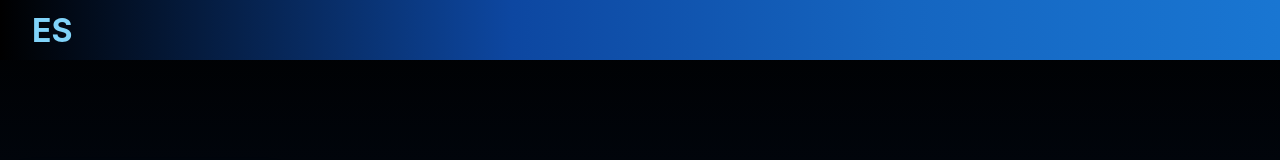
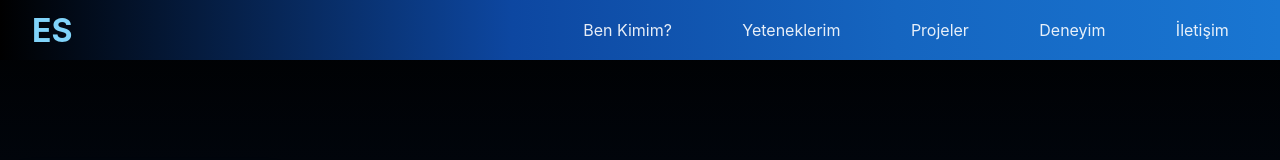
Before and after one commit to EceSol/React_Nodejs_Portfolyo, a React (Create React App) app: page / in a window 1280 px wide. Shown: the top 160 px of the page. Built offline with nearby package versions, Linux system fonts and the light colour scheme; no server answers.

Commit message:
responsive düzenlendi

```diff
--- a/src/components/Navigation.jsx
+++ b/src/components/Navigation.jsx
@@ -5,6 +5,7 @@ import { motion, AnimatePresence } from 'framer-motion';
 const Nav = styled.nav`
   display: flex;
   align-items: center;
+  justify-content: space-between;
   height: 60px;
   padding: 0 2rem;
   position: fixed;
@@ -30,23 +31,22 @@ const Logo = styled(motion.div)`
   font-size: 2rem;
   font-weight: bold;
   color: #81d4fa;
-  margin-right: 3rem;
   cursor: pointer;
   z-index: 1001;
 
   @media (max-width: 768px) {
     font-size: 1.5rem;
-    margin-right: 0;
   }
 `;
 
 const NavItems = styled(motion.div)`
   display: flex;
   gap: 2rem;
-  margin-left: auto;
   align-items: center;
 
   @media (max-width: 768px) {
+    display: ${({ $isOpen }) => ($isOpen ? 'flex' : 'none')};
+    flex-direction: column;
     position: fixed;
     top: 0;
     left: 0;
@@ -58,15 +58,11 @@ const NavItems = styled(motion.div)`
       #1565c0 70%,
       #1976d2 100%
     );
-    flex-direction: column;
-    padding: 4rem 2rem;
-    gap: 1.5rem;
+    padding-top: 70px;
+    gap: 2rem;
     align-items: center;
-    justify-content: center;
-    pointer-events: ${({ $isOpen }) => ($isOpen ? 'auto' : 'none')};
-    opacity: ${({ $isOpen }) => ($isOpen ? 1 : 0)};
-    visibility: ${({ $isOpen }) => ($isOpen ? 'visible' : 'hidden')};
-    transition: opacity 0.3s ease, visibility 0.3s ease;
+    justify-content: flex-start;
+    z-index: 1000;
   }
 `;
 
@@ -79,7 +75,7 @@ const NavItem = styled(motion.a)`
   font-size: 1rem;
   position: relative;
   overflow: hidden;
-  width: auto;
+  white-space: nowrap;
 
   &:before {
     content: '';
@@ -131,30 +127,31 @@ const MenuButton = styled(motion.button)`
     display: flex;
     align-items: center;
     justify-content: center;
-    margin-left: auto;
   }
 `;
 
 const Navigation = () => {
   const [isMenuOpen, setIsMenuOpen] = useState(false);
   const [activeSection, setActiveSection] = useState('home');
-  const [windowWidth, setWindowWidth] = useState(window.innerWidth);
 
   const menuVariants = {
     hidden: {
       opacity: 0,
-      y: -20,
-      transition: {
-        duration: 0.2
-      }
+      y: -20
     },
     visible: {
       opacity: 1,
       y: 0,
       transition: {
         duration: 0.3,
-        staggerChildren: 0.1,
-        when: "beforeChildren"
+        staggerChildren: 0.1
+      }
+    },
+    exit: {
+      opacity: 0,
+      y: -20,
+      transition: {
+        duration: 0.2
       }
     }
   };
@@ -166,30 +163,12 @@ const Navigation = () => {
     },
     visible: {
       opacity: 1,
-      y: 0,
-      transition: {
-        duration: 0.3
-      }
+      y: 0
     }
   };
 
   useEffect(() => {
-    const handleResize = () => {
-      setWindowWidth(window.innerWidth);
-      if (window.innerWidth > 768) {
-        setIsMenuOpen(false);
-        document.body.style.overflow = 'unset';
-      }
-    };
-
-    window.addEventListener('resize', handleResize);
-    return () => window.removeEventListener('resize', handleResize);
-  }, []);
-
-  useEffect(() => {
     const handleScroll = () => {
-      if (isMenuOpen && windowWidth <= 768) return;
-
       const sections = ['home', 'about', 'skills', 'projects', 'experience', 'contact'];
 
       for (const section of sections) {
@@ -208,32 +187,31 @@ const Navigation = () => {
     handleScroll();
 
     return () => window.removeEventListener('scroll', handleScroll);
-  }, [isMenuOpen, windowWidth]);
+  }, []);
 
   const scrollToSection = (sectionId) => {
     const element = document.getElementById(sectionId);
     if (element) {
-      const offset = windowWidth <= 768 ? 50 : 60;
+      const offset = 60; // Height of the navbar
       const elementPosition = element.getBoundingClientRect().top;
       const offsetPosition = elementPosition + window.pageYOffset - offset;
-
-      setIsMenuOpen(false);
-      document.body.style.overflow = 'unset';
 
       window.scrollTo({
         top: offsetPosition,
         behavior: 'smooth'
       });
+
+      setIsMenuOpen(false);
     }
   };
 
+  // Prevent scroll when mobile menu is open
   useEffect(() => {
     if (isMenuOpen) {
       document.body.style.overflow = 'hidden';
     } else {
       document.body.style.overflow = 'unset';
     }
-
     return () => {
       document.body.style.overflow = 'unset';
     };
@@ -252,15 +230,17 @@ const Navigation = () => {
         onClick={() => setIsMenuOpen(!isMenuOpen)}
         whileHover={{ scale: 1.1 }}
         whileTap={{ scale: 0.95 }}
-        aria-label={isMenuOpen ? 'Menüyü Kapat' : 'Menüyü Aç'}
       >
         {isMenuOpen ? '✕' : '☰'}
       </MenuButton>
+      <AnimatePresence>
+        {(isMenuOpen || window.innerWidth > 768) && (
           <NavItems
             $isOpen={isMenuOpen}
             variants={menuVariants}
             initial="hidden"
-        animate={isMenuOpen ? "visible" : "hidden"}
+            animate="visible"
+            exit="exit"
           >
             <NavItem
               variants={itemVariants}
@@ -313,6 +293,8 @@ const Navigation = () => {
               İletişim
             </NavItem>
           </NavItems>
+        )}
+      </AnimatePresence>
     </Nav>
   );
 };
```
Lines whose indentation alone changed are shown as unchanged.
